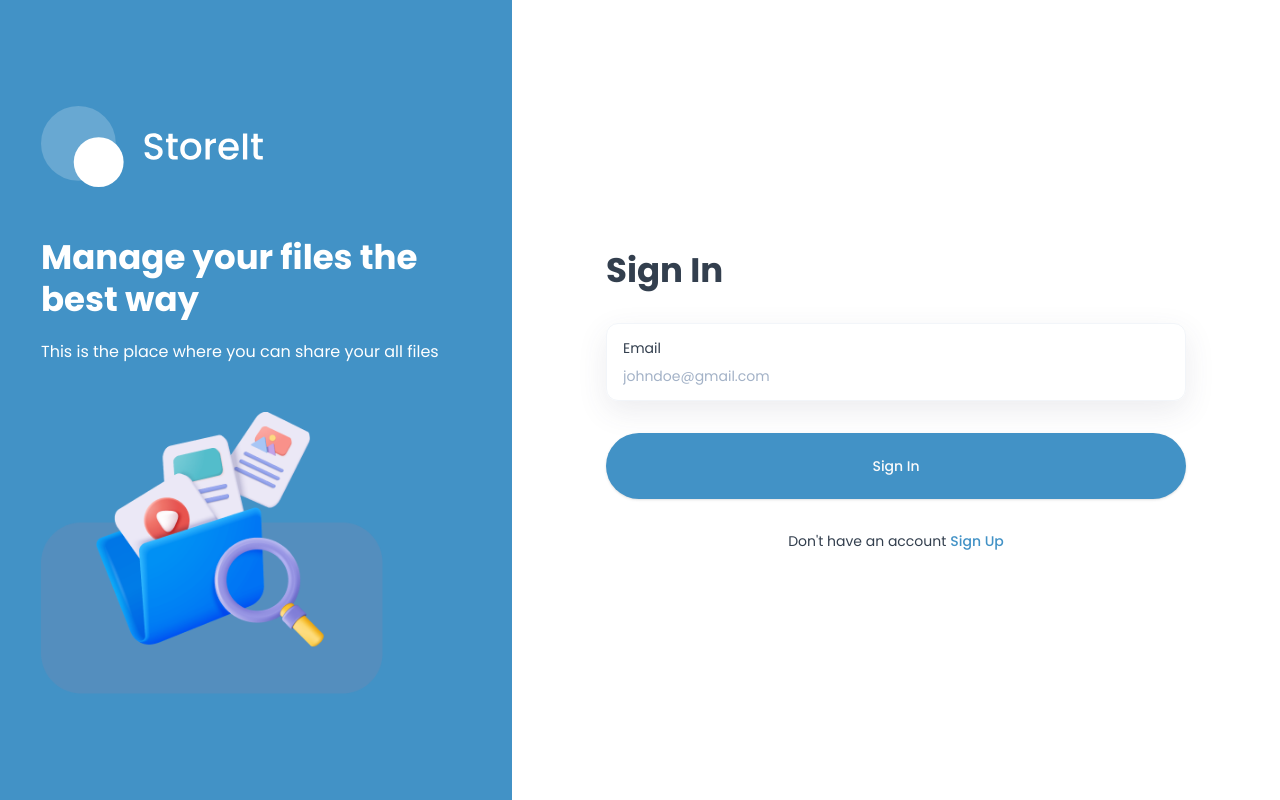
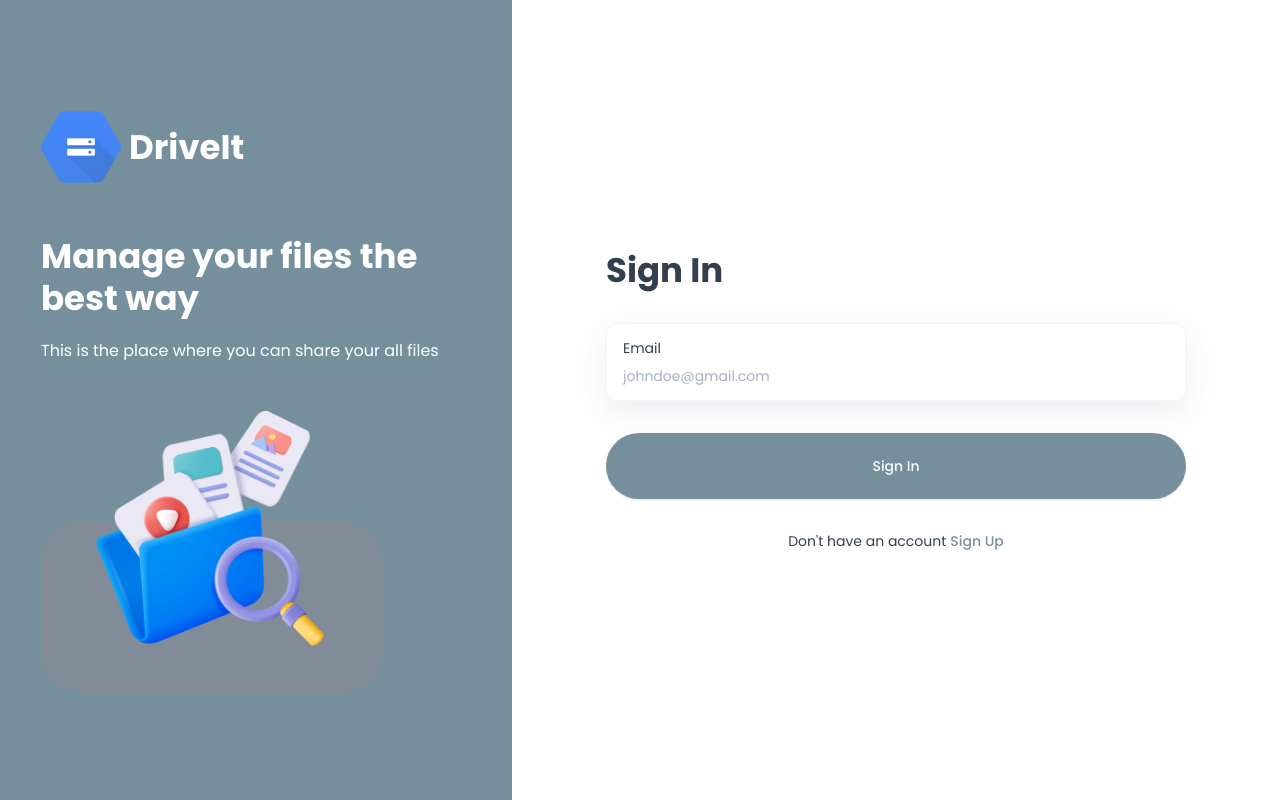
Before and after one commit to Bkishun/drive-it, a Next.js app: page /sign-in in a window 1280 px wide. Built offline with nearby package versions, Linux system fonts and the light colour scheme; no server answers.

Commit message:
logo changed

```diff
--- a/app/(auth)/layout.tsx
+++ b/app/(auth)/layout.tsx
@@ -6,13 +6,16 @@ const Layout = ({children} : {children : React.ReactNode}) => {
     <div className='flex min-h-screen'>
         <section className='bg-brand p-10 hidden w-1/2 items-center justify-center lg:flex xl: w-2/5'>
             <div className='flex max-h-[800px] max-w-[430px] flex-col justify-center space-y-12'>
-                <Image
-                    src="/assets/icons/logo-full.svg"
+                <div className=' h-auto flex items-center gap-2 '>
+                    <Image
+                    src="/assets/icons/logo-brand.png"
                     alt='logo'
-                    width={224}
-                    height={82}
+                    width={80}
+                    height={80}
                     className='h-auto'
-                />
+                    />
+                    <p className='h1 text-white'>DriveIt</p>
+                </div>
 
                 <div className='space-y-5 text-white'>
                     <h1 className='h1'>Manage your files the best way</h1>
@@ -32,10 +35,10 @@ const Layout = ({children} : {children : React.ReactNode}) => {
         <section className='flex flex-1 flex-col items-center bg-white p-4 py-10 lg:justify-center lg:p-10 lg-py-0'>
             <div className='mb-16 lg:hidden'>
                 <Image
-                    src="/assets/icons/logo-full-brand.svg"
+                    src="/assets/icons/logo-brand.png"
                     alt='logo'
-                    width={224}
-                    height={82}
+                    width={80}
+                    height={80}
                     className='h-auto w-[200px] lg:w-[250px]'
                 />
             </div>
--- a/tailwind.config.ts
+++ b/tailwind.config.ts
@@ -11,8 +11,8 @@ const config: Config = {
   	extend: {
   		colors: {
   			brand: {
-  				'100': '#6baed6',
-  				DEFAULT: '#4292c6'
+  				'100': '#9fb5c4',
+  				DEFAULT: '#75909c'
   			},
   			red: '#FF7474',
   			error: '#b80000',
```
Also changed, not shown: public/assets/icons/logo-brand.png (added).
